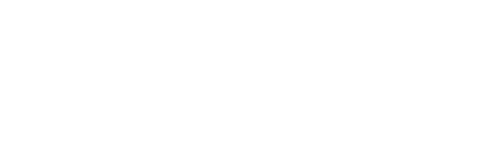
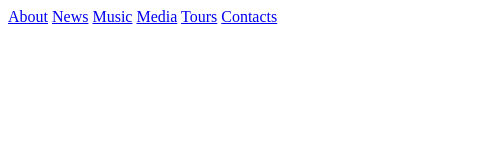
Before and after one commit to VictoriaZaslavskaya/first-project, a plain HTML site: page index.html in a window 1280 px wide. Shown: the full height of the page, 0-495 px from the left. Drawn offline with Linux system fonts and the light colour scheme.

Commit message:
добавление нав

```diff
--- a/index.html
+++ b/index.html
@@ -12,5 +12,13 @@
         <img id="logo" src="logo.png" alt="logo">
         <img id="logo2" src="logo2.png" alt="logo2">
     </header>
+    <nav>
+        <a id="about" href="about.html">About</a>
+        <a id="news" href="news.html">News</a>
+        <a id="music" href="music">Music</a>
+        <a id="media" href="media.html">Media</a>
+        <a id="tours" href="tours.html">Tours</a>
+        <a id="contacts" href="contacts.html">Contacts</a>
+</nav>
 </body>
 </html>
```
